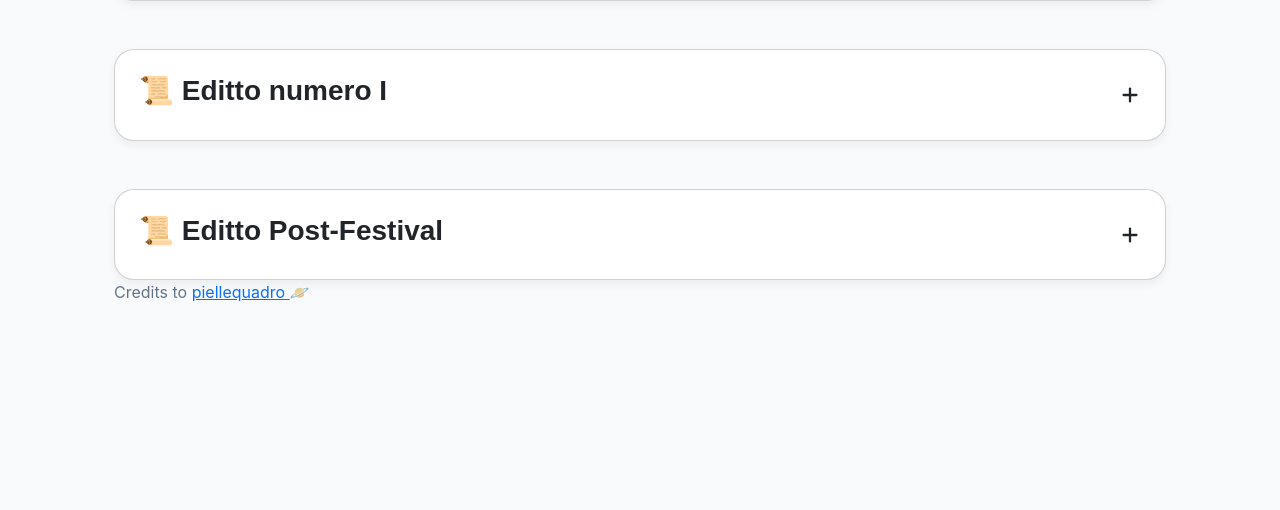
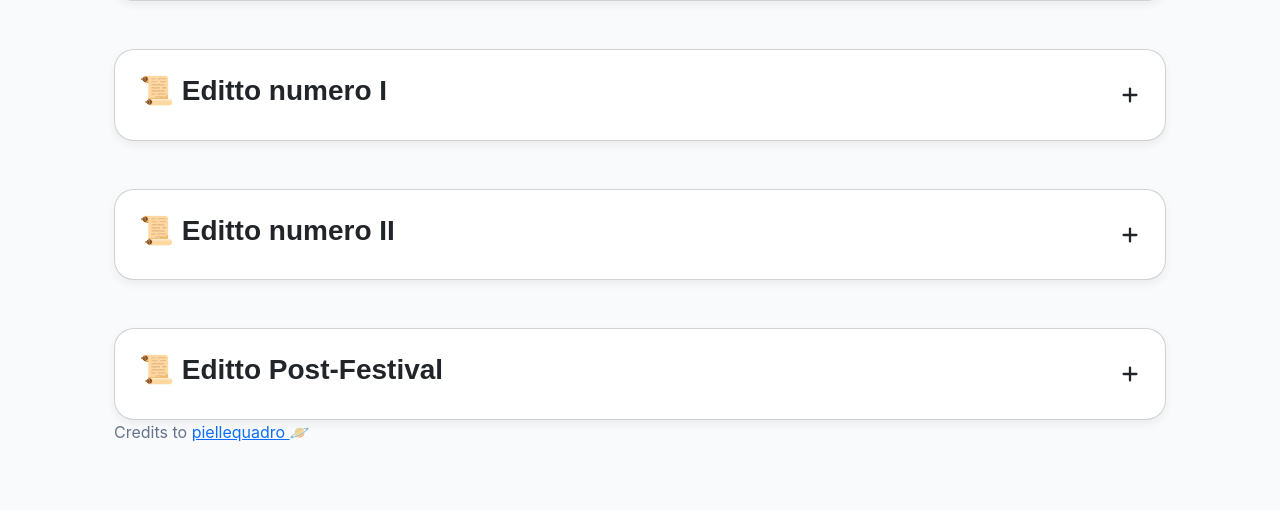
Before and after one commit to luciobirra/my_ffa_app, a Flask app: page / in a window 1280 px wide. Shown: the part 931-1441 px from the top of the page. Before the commit the page ends 1233 px from the top, so only its background shows below. Run offline with Flask 3, Linux system fonts and the light colour scheme; data that the repository does not hold is empty.

Commit message:
added Editto II

```diff
--- a/templates/index.html
+++ b/templates/index.html
@@ -183,6 +183,42 @@
     <div class="col-12">
       <div class="card feature-card full-card" onclick="toggleCard(this)">
         <div class="feature-header">
+          <h3>📜 Editto numero II</h3>
+          <svg class="toggle-icon" viewBox="0 0 24 24" width="22" height="22">
+            <line x1="12" y1="5" x2="12" y2="19" />
+            <line x1="5" y1="12" x2="19" y2="12" />
+          </svg>
+        </div>
+
+        <div class="feature-text">
+
+          <h5>EDITTO numero II<br>Il dittatore artistico, in data 24 Febbraio 2026</h5>
+
+          <h6 class="mt-3">Dichiara quanto segue:</h6>
+          <p>i premi sono </p>
+
+          <h6 class="mt-3">Vincitore Fantafalliti</h6>
+          <p>100 euro</p>
+
+          <h6 class="mt-3">Vincitore via app Sanremo – app che schifiamo ed odiamo - </h6>
+          <p>tutto quello che avanza </p>
+
+        </div>
+      </div>
+    </div>
+  </div>
+
+</section>
+
+
+
+
+<section class="features mt-4">
+
+  <div class="row mt-4">
+    <div class="col-12">
+      <div class="card feature-card full-card" onclick="toggleCard(this)">
+        <div class="feature-header">
           <h3>📜 Editto Post-Festival</h3>
           <svg class="toggle-icon" viewBox="0 0 24 24" width="22" height="22">
             <line x1="12" y1="5" x2="12" y2="19" />
```
